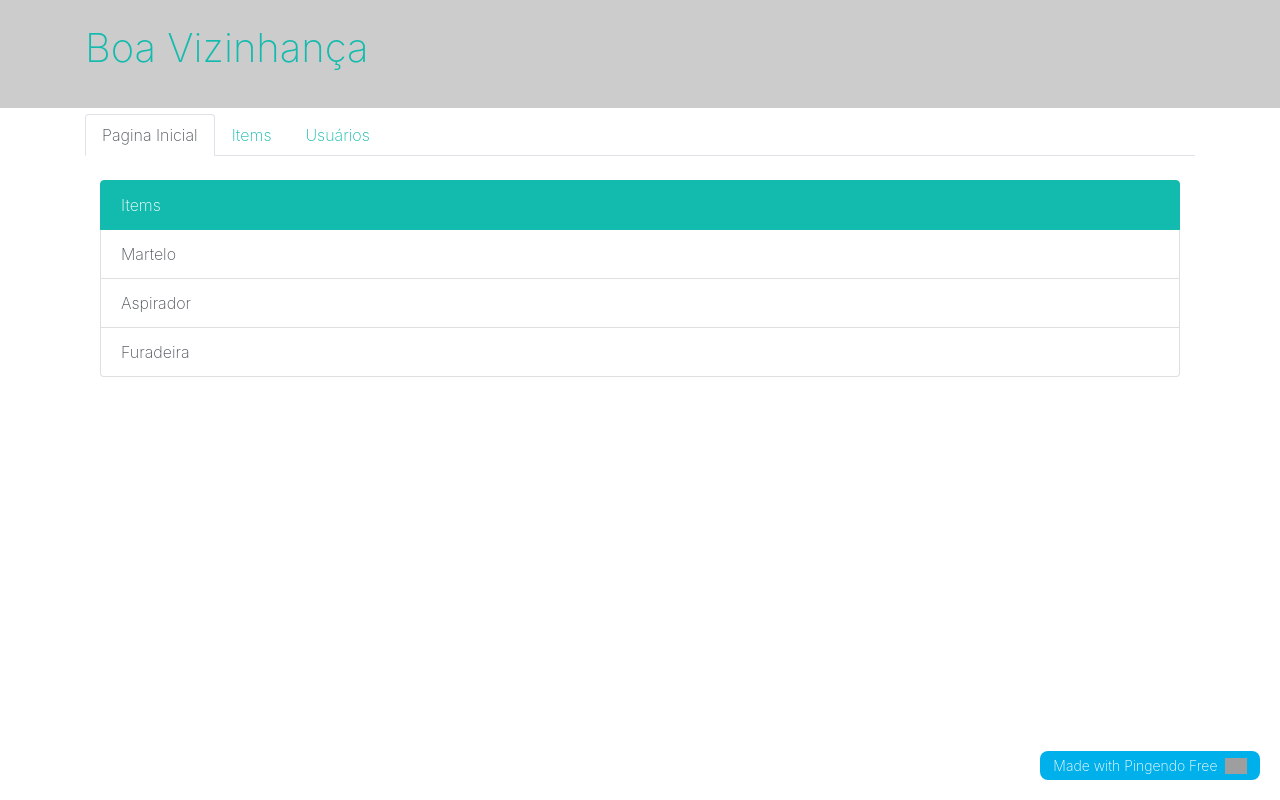
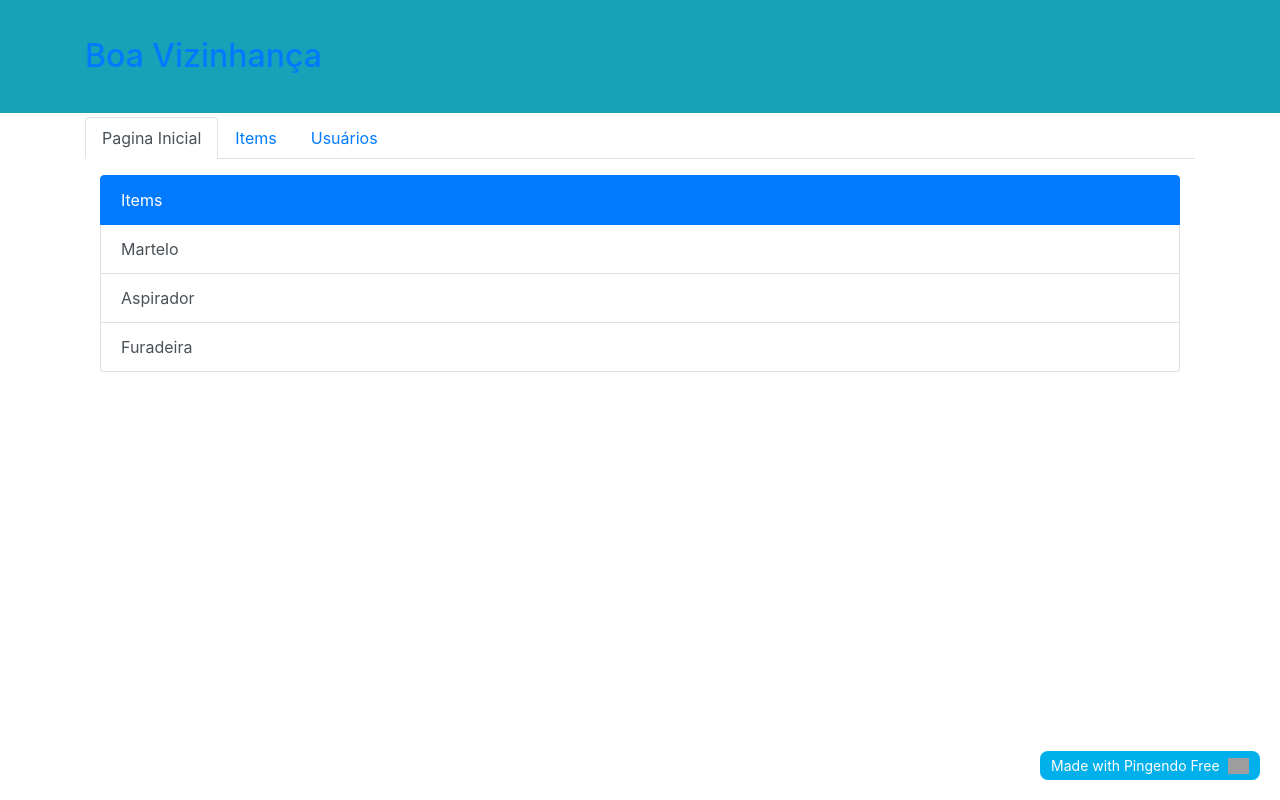
Before and after one commit to dotch3/lab_microservice, a Flask app: page /home in a window 1280 px wide. Run offline with Flask 2, Linux system fonts and the light colour scheme; some libraries are stand-ins or nearby versions; grey boxes are pictures that could not be loaded.

Commit message:
adicionar head para capturar .css

```diff
--- a/templates/index.html
+++ b/templates/index.html
@@ -2,10 +2,16 @@
 <html>
 
 <head>
-  <meta charset="utf-8">
-  <meta name="viewport" content="width=device-width, initial-scale=1">
-  <link rel="stylesheet" href="https://cdnjs.cloudflare.com/ajax/libs/font-awesome/4.7.0/css/font-awesome.min.css" type="text/css">
-  <link rel="stylesheet" href="theme.css" type="text/css">
+   <!-- Meta tags Obrigatórias: https://getbootstrap.com.br/docs/3.3/css/#tables -->
+    <meta charset="utf-8">
+    <meta name="viewport" content="width=device-width, initial-scale=1, shrink-to-fit=no">
+    <!-- Bootstrap CSS -->
+    <link rel="stylesheet" href="https://stackpath.bootstrapcdn.com/bootstrap/4.1.3/css/bootstrap.min.css" integrity="sha384-MCw98/SFnGE8fJT3GXwEOngsV7Zt27NXFoaoApmYm81iuXoPkFOJwJ8ERdknLPMO" crossorigin="anonymous">
+
+    <title>Boa Vizinhaça</title>
+    <link rel="stylesheet" href="https://cdnjs.cloudflare.com/ajax/libs/normalize/8.0.0/normalize.min.css">
+    <script src="http://code.jquery.com/jquery-3.3.1.min.js" integrity="sha256-FgpCb/KJQlLNfOu91ta32o/NMZxltwRo8QtmkMRdAu8=" crossorigin="anonymous">
+    </script>
 </head>
 
 <body>
```
